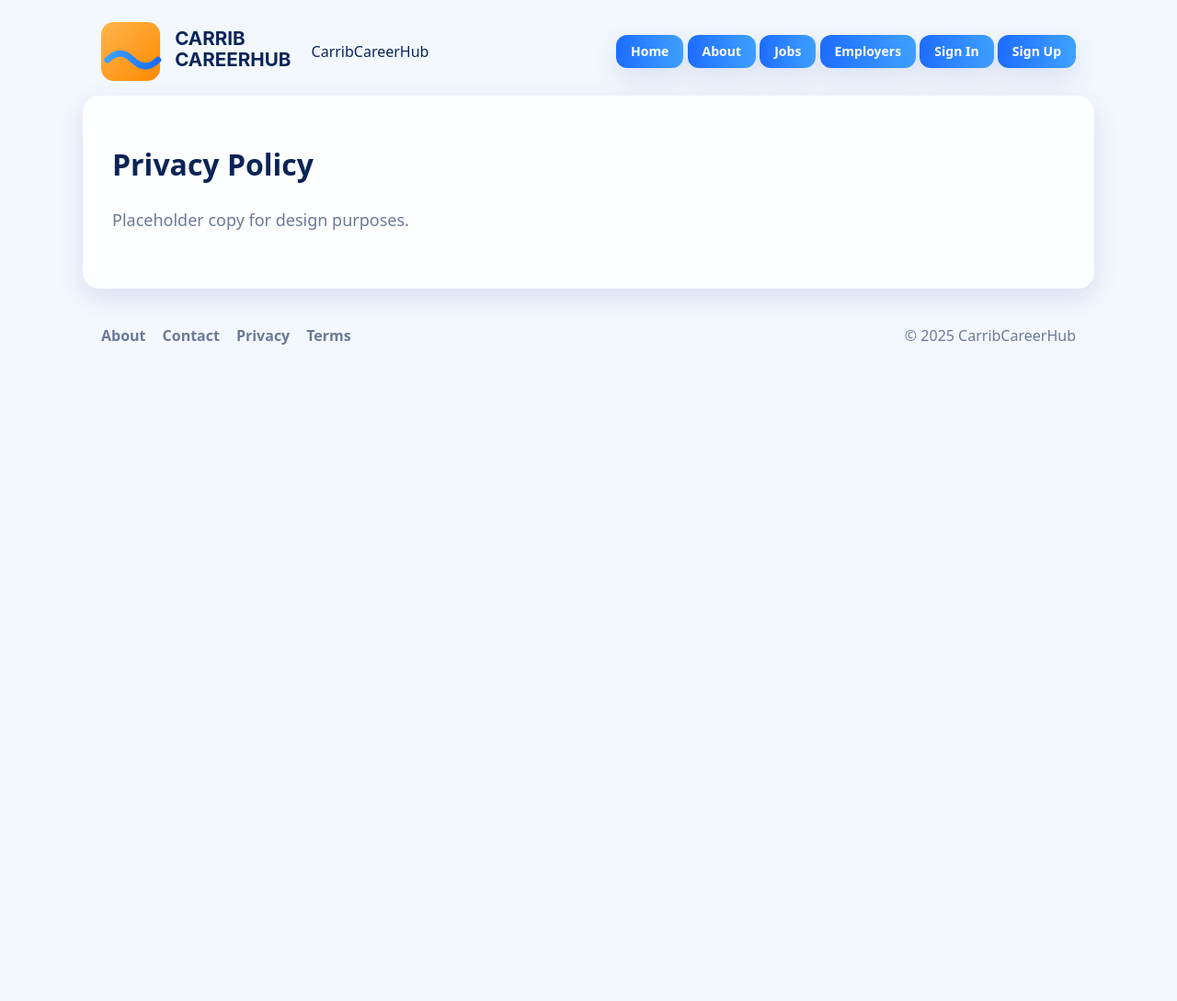
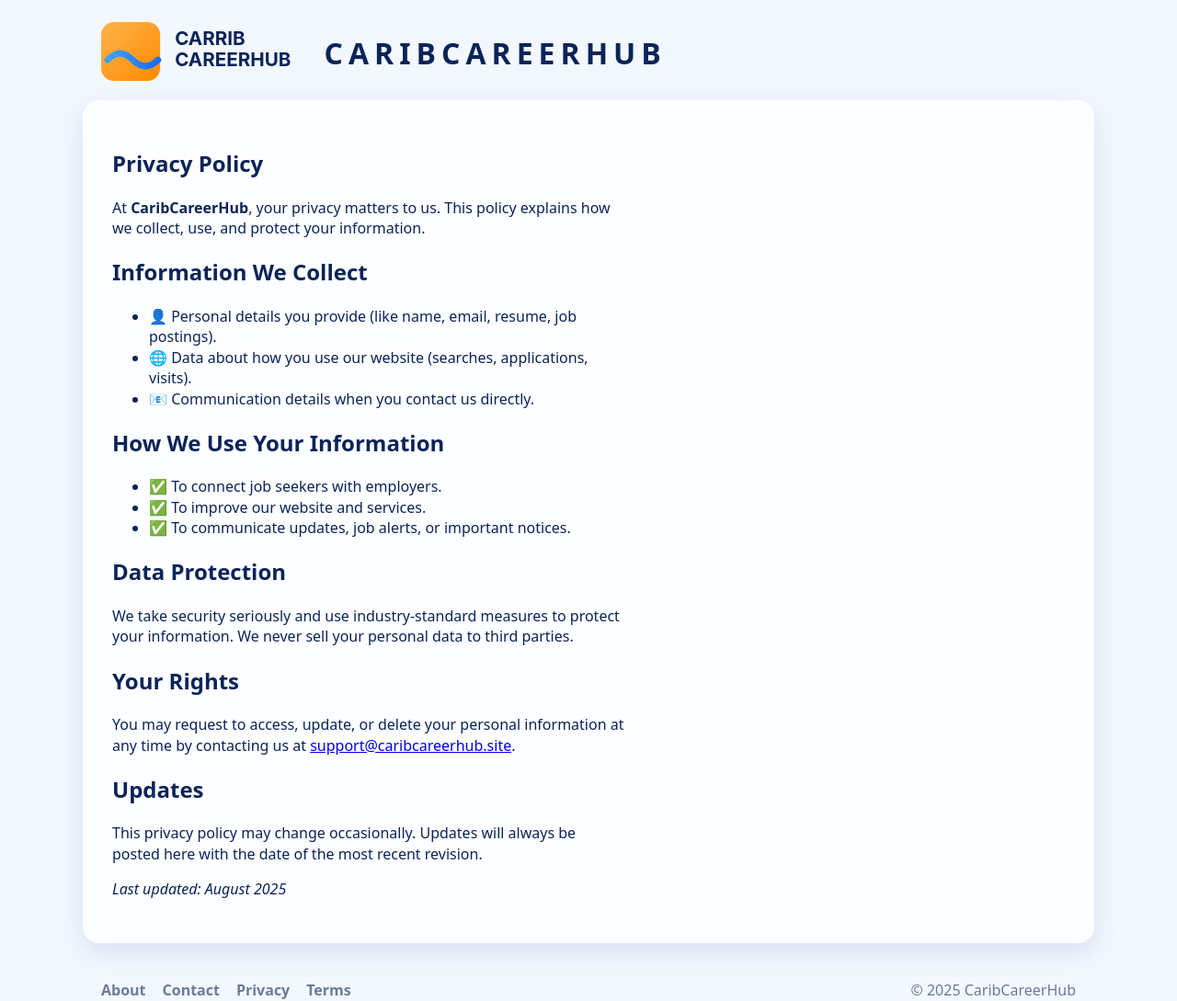
Before and after one commit to andrae101/CarribCareerHub, a plain HTML site: page privacy.html in a window 1280 px wide. Shown: the whole page at 92% size. Before the commit the page ends 824 px from the top, so only its background shows below. Drawn offline with Linux system fonts and the light colour scheme.

Commit message:
Update privacy.html
Signed-off-by: andrae101 <cunninghamandrae34@gmail.com>

```diff
--- a/privacy.html
+++ b/privacy.html
@@ -3,32 +3,66 @@
 <head>
   <meta charset="UTF-8" />
   <meta name="viewport" content="width=device-width, initial-scale=1" />
-  <title>Privacy Policy • CarribCareerHub</title>
+  <title>Privacy Policy • CaribCareerHub</title>
   <link rel="stylesheet" href="style.css" />
 </head>
 <body>
 
 <header class="header">
   <div class="brand">
-    <img src="./assets/logo.svg" alt="CarribCareerHub logo" />
-    <div class="name">CarribCareerHub</div>
+    <picture>
+      <source srcset="./assets/logo.svg" type="image/svg+xml">
+      <img src="./assets/logo.png" alt="CaribCareerHub logo" class="logo" />
+    </picture>
+    <span class="brand-name">CaribCareerHub</span>
   </div>
-  <nav class="nav">
-    <a href="index.html">Home</a>
-    <a href="about.html">About</a>
-    <a href="jobs.html">Jobs</a>
-    <a href="employers.html">Employers</a>
-    <a class="signin" href="login.html">Sign In</a>
-    <a class="cta" href="signup.html">Sign Up</a>
-  </nav>
 </header>
 
-  <main class="panel">
+<main class="panel">
+  <div class="panel-content">
+    <section>
+      <h1>Privacy Policy</h1>
+      <p>
+        At <strong>CaribCareerHub</strong>, your privacy matters to us.
+        This policy explains how we collect, use, and protect your information.
+      </p>
 
-<h1>Privacy Policy</h1>
-<p class="lede">Placeholder copy for design purposes.</p>
+      <h2>Information We Collect</h2>
+      <ul>
+        <li>👤 Personal details you provide (like name, email, resume, job postings).</li>
+        <li>🌐 Data about how you use our website (searches, applications, visits).</li>
+        <li>📧 Communication details when you contact us directly.</li>
+      </ul>
 
-  </main>
+      <h2>How We Use Your Information</h2>
+      <ul>
+        <li>✅ To connect job seekers with employers.</li>
+        <li>✅ To improve our website and services.</li>
+        <li>✅ To communicate updates, job alerts, or important notices.</li>
+      </ul>
+
+      <h2>Data Protection</h2>
+      <p>
+        We take security seriously and use industry-standard measures to protect your information.
+        We never sell your personal data to third parties.
+      </p>
+
+      <h2>Your Rights</h2>
+      <p>
+        You may request to access, update, or delete your personal information at any time by
+        contacting us at <a href="mailto:support@caribcareerhub.site">support@caribcareerhub.site</a>.
+      </p>
+
+      <h2>Updates</h2>
+      <p>
+        This privacy policy may change occasionally. Updates will always be posted here
+        with the date of the most recent revision.
+      </p>
+
+      <p><em>Last updated: August 2025</em></p>
+    </section>
+  </div>
+</main>
 
 <footer class="footer">
   <div class="links">
@@ -37,9 +71,8 @@
     <a href="privacy.html">Privacy</a>
     <a href="terms.html">Terms</a>
   </div>
-  <div class="copy">© 2025 CarribCareerHub</div>
+  <div class="copy">© 2025 CaribCareerHub</div>
 </footer>
 
-  <script src="script.js"></script>
 </body>
 </html>
```
